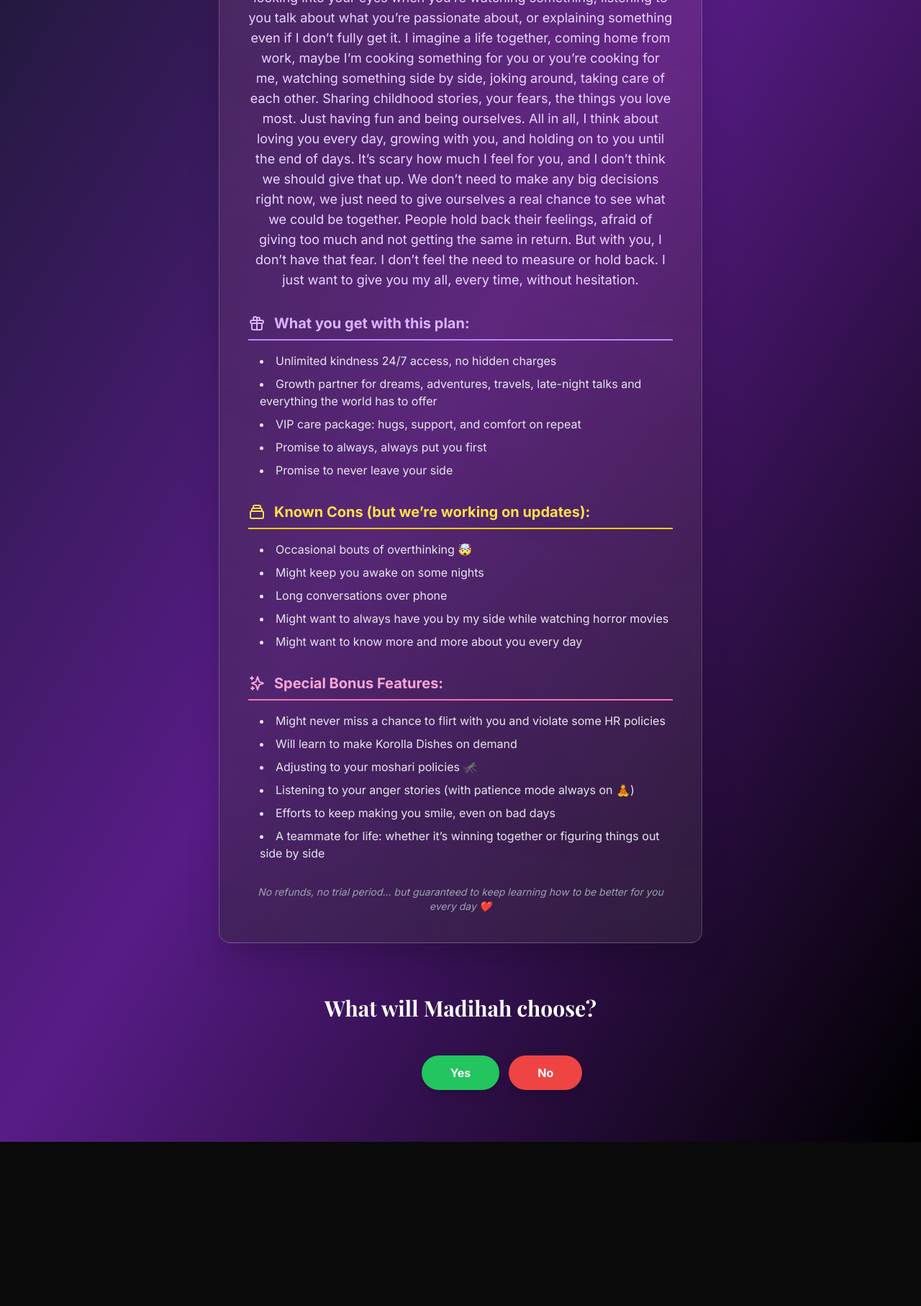
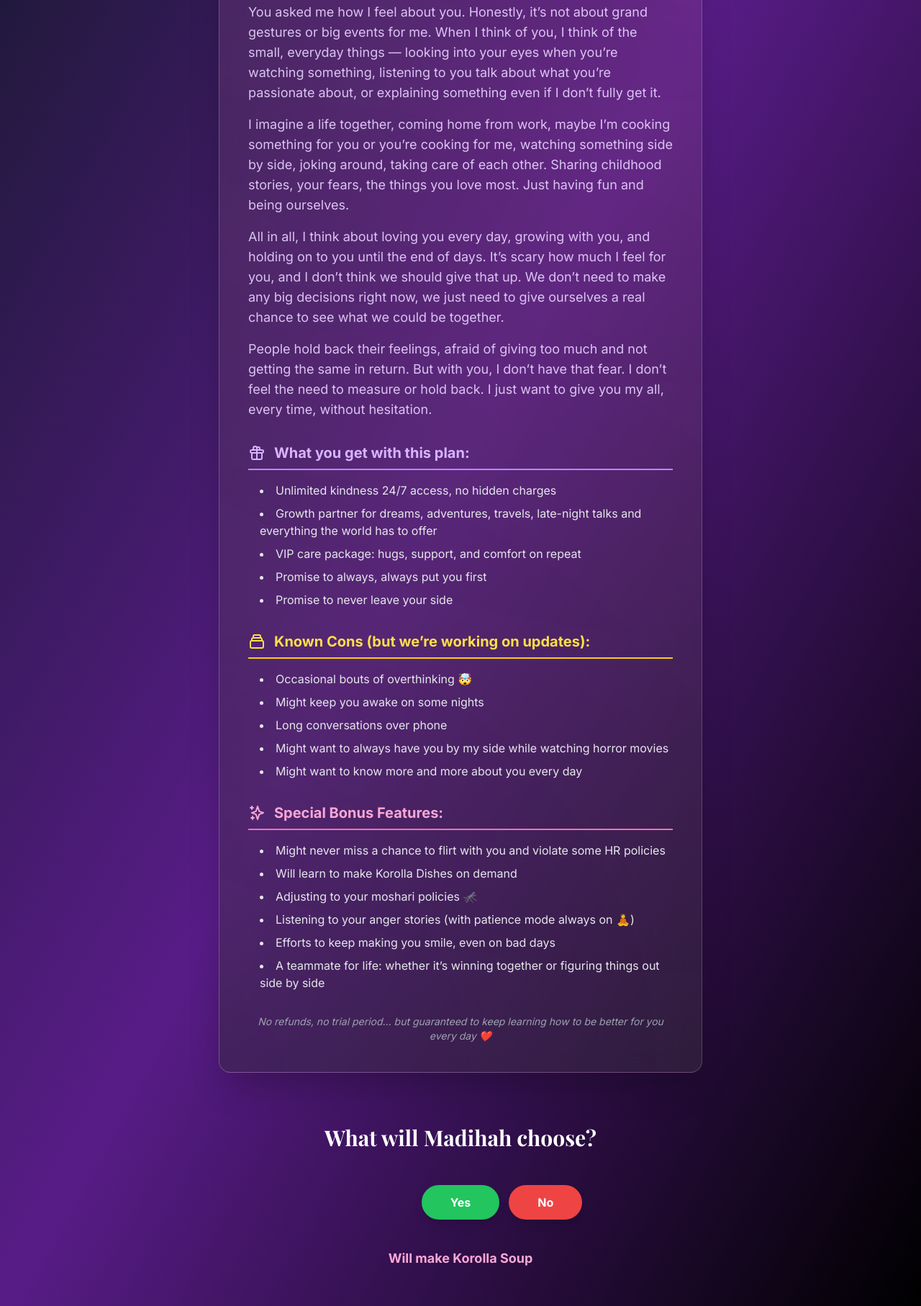
Before and after one commit to Naeem162199/Weapons, a plain HTML site: page index.html in a window 1280 px wide. Shown: the part 536-2350 px from the top of the page at 72% size. Before the commit the page ends 2122 px from the top, so only its background shows below. Drawn offline with nearby package versions, Linux system fonts and the light colour scheme.

Commit message:
index.html

```diff
--- a/index.html
+++ b/index.html
@@ -61,7 +61,7 @@
         }
     </style>
 </head>
-<body class="bg-gradient-to-br from-gray-900 via-purple-900 to-black text-white min-h-screen flex flex-col items-center justify-center p-4">
+<body class="bg-gradient-to-br from-gray-900 via-purple-900 to-black text-white min-h-screen flex flex-col items-center p-4">
 
     <!-- Sticky Countdown Timer Header -->
     <header id="countdown-header" class="sticky top-0 left-0 right-0 w-full z-50 p-4 bg-black bg-opacity-30 backdrop-blur-md shadow-lg">
@@ -87,21 +87,24 @@
 
     <!-- Main Content -->
     <main class="flex-grow flex items-center justify-center w-full">
-        <div class="w-full max-w-2xl mx-auto bg-white/10 backdrop-blur-lg rounded-2xl shadow-2xl p-6 md:p-10 my-10 text-center border border-white/20 content-card">
+        <div class="w-full max-w-2xl mx-auto bg-white/10 backdrop-blur-lg rounded-2xl shadow-2xl p-6 md:p-10 my-10 border border-white/20 content-card">
 
             <!-- Header Section -->
-            <h1 class="font-playfair text-4xl md:text-5xl font-bold mb-2 sparkle">✨ Lifetime Subscription of Me ✨</h1>
-            <p class="text-lg text-purple-200 mb-8">Congratulations! 🎉 You’ve officially unlocked the premium, ad-free, lifetime subscription of me. We started with a Canva subscription, but getting to know you more every day feels like the real upgrade. So here’s my offer: a lifetime subscription to me — no expiry, no hidden charges. Just unlimited kindness, laughter, and growing together (with a little bit of overthinking😅).
+            <div class="text-center">
+                <h1 class="font-playfair text-4xl md:text-5xl font-bold mb-2 sparkle">✨ Lifetime Subscription of Me ✨</h1>
+                <p class="text-lg text-purple-200 mb-8">Congratulations! 🎉 You’ve officially unlocked the premium, ad-free, lifetime subscription of me.</p>
+            </div>
 
-You asked me how I feel about you. Honestly, it’s not about grand gestures or big events for me. When I think of you, I think of the small, everyday things — looking into your eyes when you’re watching something, listening to you talk about what you’re passionate about, or explaining something even if I don’t fully get it.
+            <div class="text-left space-y-4 text-purple-200/90 text-lg">
+                <p>We started with a Canva subscription, but getting to know you more every day feels like the real upgrade. So here’s my offer: a lifetime subscription to me — no expiry, no hidden charges. Just unlimited kindness, laughter, and growing together (with a little bit of overthinking😅).</p>
+                <p>You asked me how I feel about you. Honestly, it’s not about grand gestures or big events for me. When I think of you, I think of the small, everyday things — looking into your eyes when you’re watching something, listening to you talk about what you’re passionate about, or explaining something even if I don’t fully get it.</p>
+                <p>I imagine a life together, coming home from work, maybe I’m cooking something for you or you’re cooking for me, watching something side by side, joking around, taking care of each other. Sharing childhood stories, your fears, the things you love most. Just having fun and being ourselves.</p>
+                <p>All in all, I think about loving you every day, growing with you, and holding on to you until the end of days. It’s scary how much I feel for you, and I don’t think we should give that up. We don’t need to make any big decisions right now, we just need to give ourselves a real chance to see what we could be together.</p>
+                <p>People hold back their feelings, afraid of giving too much and not getting the same in return. But with you, I don’t have that fear. I don’t feel the need to measure or hold back. I just want to give you my all, every time, without hesitation.</p>
+            </div>
 
-I imagine a life together, coming home from work, maybe I’m cooking something for you or you’re cooking for me, watching something side by side, joking around, taking care of each other. Sharing childhood stories, your fears, the things you love most. Just having fun and being ourselves.
 
-All in all, I think about loving you every day, growing with you, and holding on to you until the end of days. It’s scary how much I feel for you, and I don’t think we should give that up. We don’t need to make any big decisions right now, we just need to give ourselves a real chance to see what we could be together.
-
-People hold back their feelings, afraid of giving too much and not getting the same in return. But with you, I don’t have that fear. I don’t feel the need to measure or hold back. I just want to give you my all, every time, without hesitation.</p>
-
-            <div class="text-left space-y-8">
+            <div class="text-left space-y-8 mt-8">
                 <!-- What You Get Section -->
                 <div>
                     <h2 class="text-xl font-bold text-purple-300 border-b-2 border-purple-400 pb-2 mb-4 flex items-center gap-3">
@@ -151,7 +154,7 @@ People hold back their feelings, afraid of giving too much and not getting the s
                         <li>Might never miss a chance to flirt with you and violate some HR policies</li>
                         <li>Will learn to make Korolla Dishes on demand</li>
                         <li>Adjusting to your moshari policies 🦟</li>
-                         <li>Listening to your anger stories (with patience mode always on 🧘)</li>
+                        <li>Listening to your anger stories (with patience mode always on 🧘)</li>
                         <li>Efforts to keep making you smile, even on bad days</li>
                         <li>A teammate for life: whether it’s winning together or figuring things out side by side</li>
                     </ul>
@@ -159,7 +162,7 @@ People hold back their feelings, afraid of giving too much and not getting the s
             </div>
 
             <!-- Footer Note -->
-            <p class="mt-8 text-sm text-gray-400 italic">No refunds, no trial period… but guaranteed to keep learning how to be better for you every day ❤️</p>
+            <p class="mt-8 text-sm text-center text-gray-400 italic">No refunds, no trial period… but guaranteed to keep learning how to be better for you every day ❤️</p>
         </div>
     </main>
 
@@ -174,6 +177,7 @@ People hold back their feelings, afraid of giving too much and not getting the s
                 No
             </button>
         </div>
+        <p id="persuasion-text" class="mt-4 text-lg text-pink-300 font-semibold h-8 transition-opacity duration-500 ease-in-out"></p>
     </footer>
 
     <script>
@@ -185,7 +189,7 @@ People hold back their feelings, afraid of giving too much and not getting the s
             seconds: document.getElementById('seconds'),
         };
 
-        // Set the end date: 27th September 2025
+        // Set the end date: 28th September 2025
         const endDate = new Date('2025-09-28T00:00:00').getTime();
 
         const timerInterval = setInterval(() => {
@@ -194,6 +198,7 @@ People hold back their feelings, afraid of giving too much and not getting the s
 
             if (distance < 0) {
                 clearInterval(timerInterval);
+                clearInterval(persuasionInterval);
                 document.getElementById('countdown-header').innerHTML = "<div class='text-center w-full text-xl font-bold'>The offer has expired!</div>";
                 return;
             }
@@ -217,11 +222,9 @@ People hold back their feelings, afraid of giving too much and not getting the s
             const containerRect = buttonContainer.getBoundingClientRect();
             const buttonRect = noButton.getBoundingClientRect();
 
-            // Calculate max positions ensuring the button stays within the container
             const maxX = containerRect.width - buttonRect.width;
             const maxY = containerRect.height - buttonRect.height;
 
-            // Generate random positions
             const randomX = Math.random() * maxX;
             const randomY = Math.random() * maxY;
 
@@ -229,7 +232,6 @@ People hold back their feelings, afraid of giving too much and not getting the s
             noButton.style.top = `${randomY}px`;
         };
 
-        // Move the button on hover and click (for touch devices)
         noButton.addEventListener('mouseover', moveButton);
         noButton.addEventListener('click', moveButton);
 
@@ -239,6 +241,30 @@ People hold back their feelings, afraid of giving too much and not getting the s
             window.open('https://m.me/ahmednaeem162', '_blank');
         });
 
+        // --- Interchangeable Persuasion Text Logic ---
+        const persuasionText = document.getElementById('persuasion-text');
+        const phrases = [
+            "The cats need a mother",
+            "Will make Korolla Soup",
+            "Whatever you say about Moshari",
+            "Daily Forehead Kisses"
+        ];
+        let phraseIndex = 0;
+
+        // Set initial text
+        persuasionText.textContent = phrases[phraseIndex];
+        persuasionText.style.opacity = 1;
+
+        const persuasionInterval = setInterval(() => {
+            persuasionText.style.opacity = 0; // Start fading out
+
+            setTimeout(() => {
+                phraseIndex = (phraseIndex + 1) % phrases.length;
+                persuasionText.textContent = phrases[phraseIndex];
+                persuasionText.style.opacity = 1; // Fade back in
+            }, 500); // This timeout should match the CSS transition duration
+        }, 3000); // Change text every 3 seconds
+
     </script>
 </body>
 </html>
```
